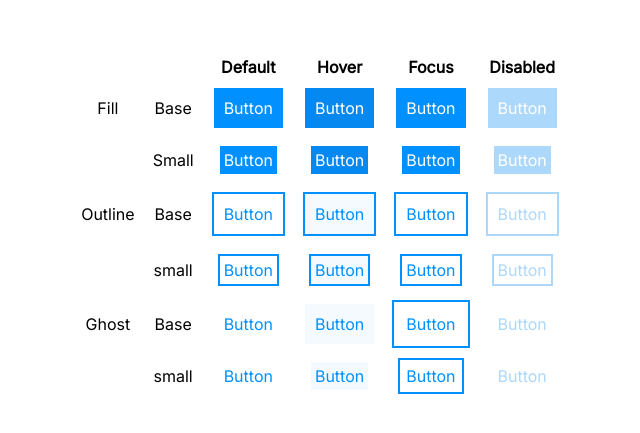
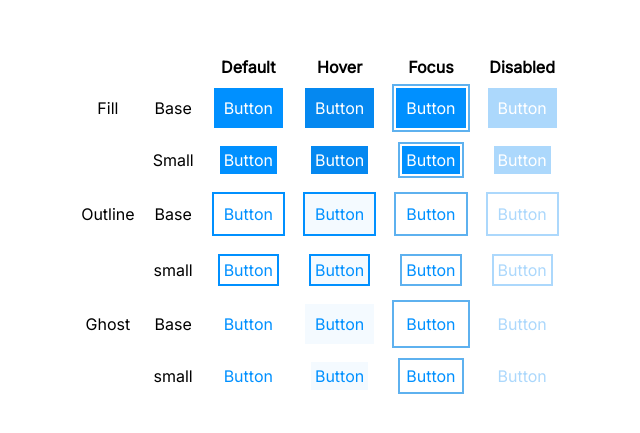
Before and after one commit to rttnbrgr/htmab, a React (Vite) app: page / in a window 1280 px wide. Shown: the part 173-606 px from the top of the page, without its empty margins (320-960 px from the left). Built offline with nearby package versions, Linux system fonts and the light colour scheme.

Commit message:
fix focus vars

```diff
--- a/src/components/button.css
+++ b/src/components/button.css
@@ -53,7 +53,7 @@ button {
 .btn--fill:focus-visible {
   outline: 2px solid transparent;
   outline-offset: 2px;
-  outline-color: var(--accent-focus);
+  outline-color: var(--focus);
 }
 
 .btn--fill:disabled {
@@ -78,7 +78,7 @@ button {
 .btn--outline:focus-visible {
   outline: 2px solid transparent;
   outline-offset: -2px;
-  outline-color: var(--accent-focus);
+  outline-color: var(--focus);
 }
 
 .btn--outline:disabled {
@@ -103,7 +103,7 @@ button {
 .btn--ghost:focus-visible {
   outline: 2px solid transparent;
   outline-offset: 2px;
-  outline-color: var(--accent-focus);
+  outline-color: var(--focus);
 }
 
 .btn--ghost:disabled {
```
